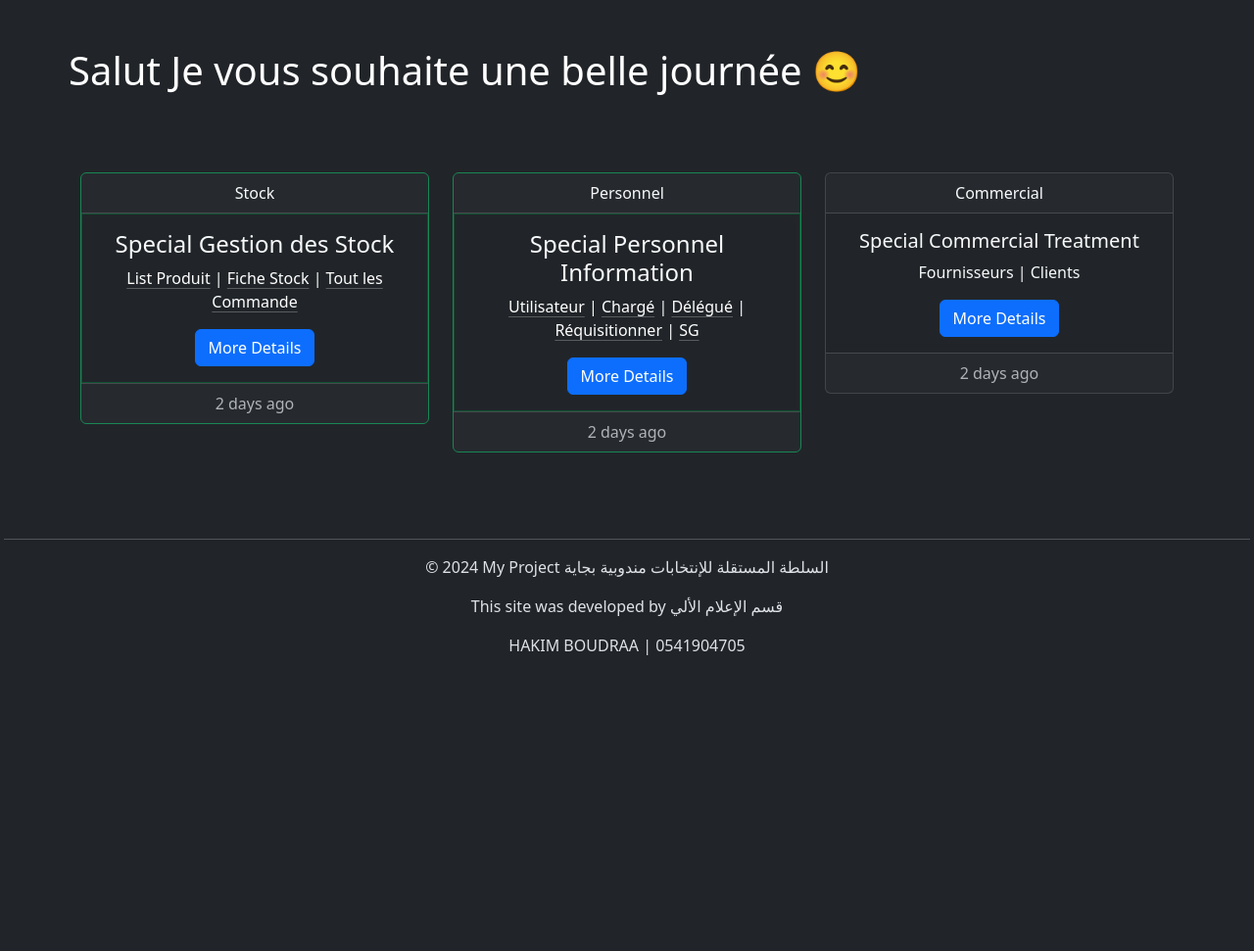
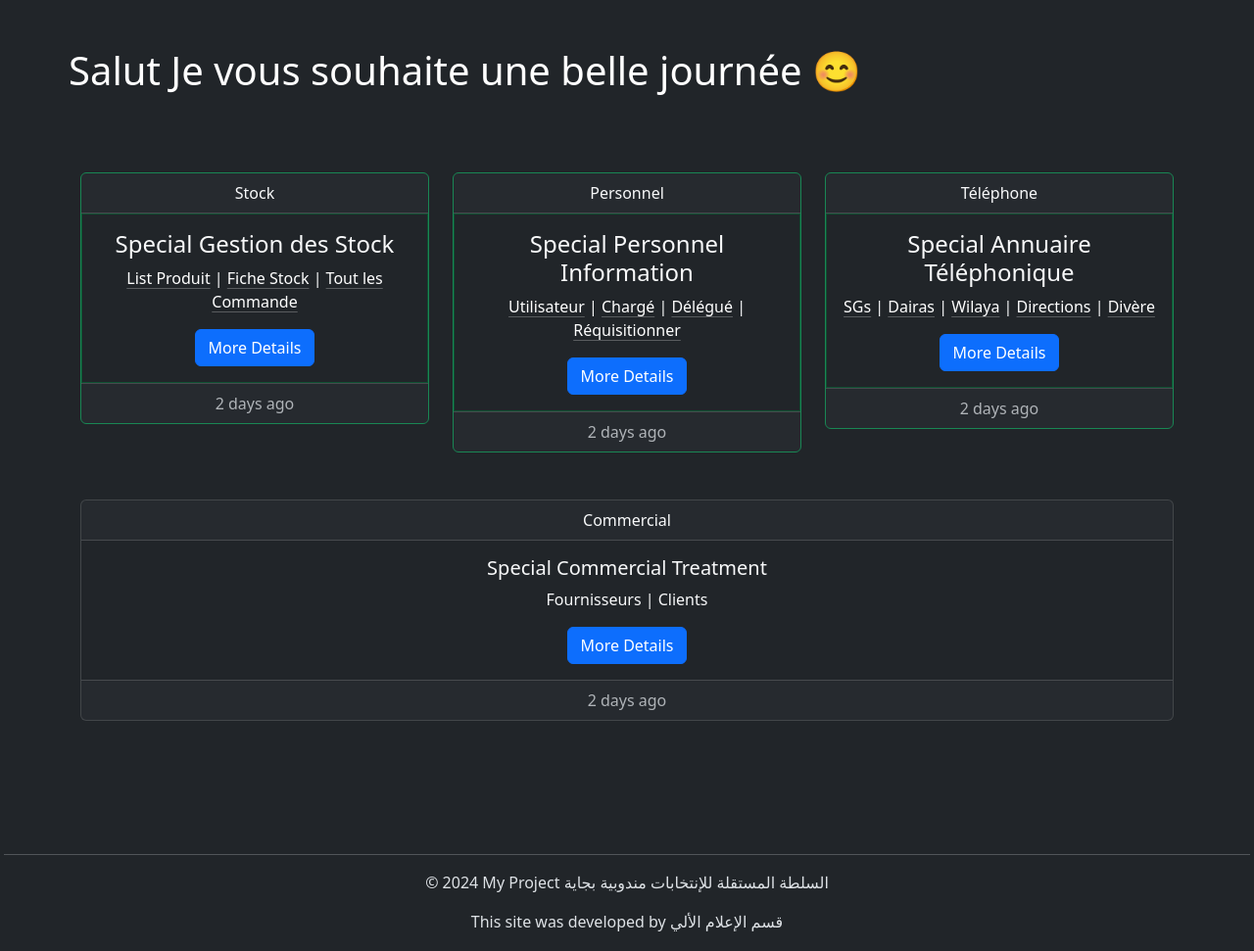
Before and after one commit to hboudraa/Invontary-master-user, a Django app: page / in a window 1280 px wide. Shown: the part 56-1027 px from the top of the page at 98% size. Before the commit the page ends 725 px from the top, so only its background shows below. Run offline with Django 5.2, Linux system fonts and the light colour scheme.

Commit message:
add options

```diff
--- a/INVENTORY/PersonalApp/models.py
+++ b/INVENTORY/PersonalApp/models.py
@@ -11,7 +11,6 @@ class Commune(models.Model):
     def __str__(self):
         return f"{self.num_commune}" + "    " + f"{self.name_commune}"
 
-        return self.name_commune
 
 # المندوبية الولائية
 class Utilisateur(models.Model):
--- a/INVENTORY/StockApp/templates/home.html
+++ b/INVENTORY/StockApp/templates/home.html
@@ -7,7 +7,7 @@
 <br>
 <br>
 <div class="container text-center text-light">
-  <div class="row">
+  <div class="row row-cols-3">
     <div class="col">
       <div class="card text-center text-light border border-success">
         <div class="card-header">
@@ -48,8 +48,6 @@
             <a href="{% url 'personal:delegue' %}" class="link-body-emphasis link-offset-2 link-underline-opacity-25 link-underline-opacity-75-hover">Délégué</a>
             |
             <a href="{% url 'personal:requisition' %}" class="link-body-emphasis link-offset-2 link-underline-opacity-25 link-underline-opacity-75-hover">Réquisitionner</a>
-            |
-            <a href="{% url 'personal:sg' %}" class="link-body-emphasis link-offset-2 link-underline-opacity-25 link-underline-opacity-75-hover">SG</a>
           </p>
           <a href="{% url 'personal:charger' %}" class="btn btn-primary">More Details</a>
         </div>
@@ -58,6 +56,34 @@
         </div>
       </div>
     </div>
+    <div class="col">
+      <div class="card text-center text-light border border-success">
+        <div class="card-header">
+          Téléphone
+        </div>
+        <div class="card-body border border-success-subtle">
+          <h4 class="card-title">Special Annuaire Téléphonique</h4>
+          <p class="card-text">
+            <a href="{% url 'personal:sg' %}" class="link-body-emphasis link-offset-2 link-underline-opacity-25 link-underline-opacity-75-hover">SGs</a>
+            |
+            <a href="{% url 'personal:utilisateur' %}" class="link-body-emphasis link-offset-2 link-underline-opacity-25 link-underline-opacity-75-hover">Dairas</a>
+            |
+            <a href="{% url 'personal:charger' %}" class="link-body-emphasis link-offset-2 link-underline-opacity-25 link-underline-opacity-75-hover">Wilaya</a>
+            |
+            <a href="{% url 'personal:delegue' %}" class="link-body-emphasis link-offset-2 link-underline-opacity-25 link-underline-opacity-75-hover">Directions</a>
+            |
+            <a href="{% url 'personal:requisition' %}" class="link-body-emphasis link-offset-2 link-underline-opacity-25 link-underline-opacity-75-hover">Divère</a>
+          </p>
+          <a href="{% url 'personal:charger' %}" class="btn btn-primary">More Details</a>
+        </div>
+        <div class="card-footer text-body-secondary">
+          2 days ago
+        </div>
+      </div>
+    </div>
+  </div>
+  <br>
+  <br>
     <div class="col">
       <div class="card text-center text-light">
         <div class="card-header">
@@ -74,6 +100,10 @@
       </div>
     </div>
   </div>
+  <br>
+  <br>
+
+
 </div>
 
 <br>
```
Also changed, not shown: INVENTORY/PersonalApp/forms.py (deleted, +0 -26 lines), INVENTORY/StockApp/templates/list_products.html (+6 -13 lines), INVENTORY/db.sqlite3.
